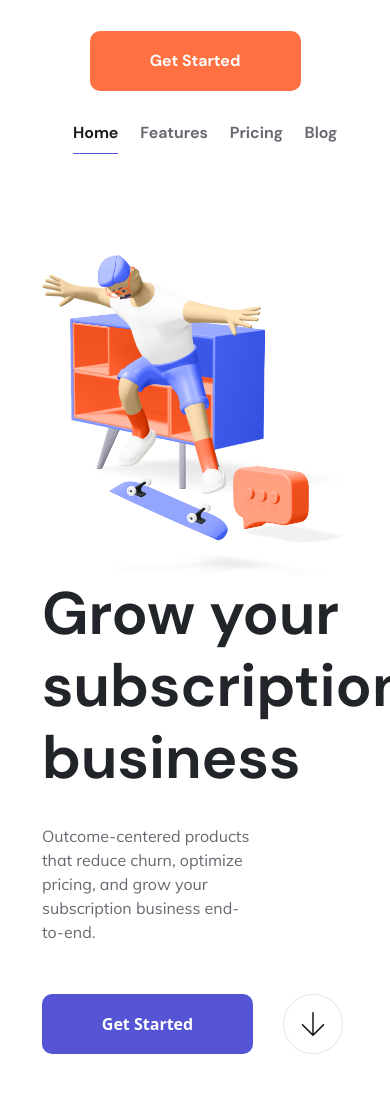
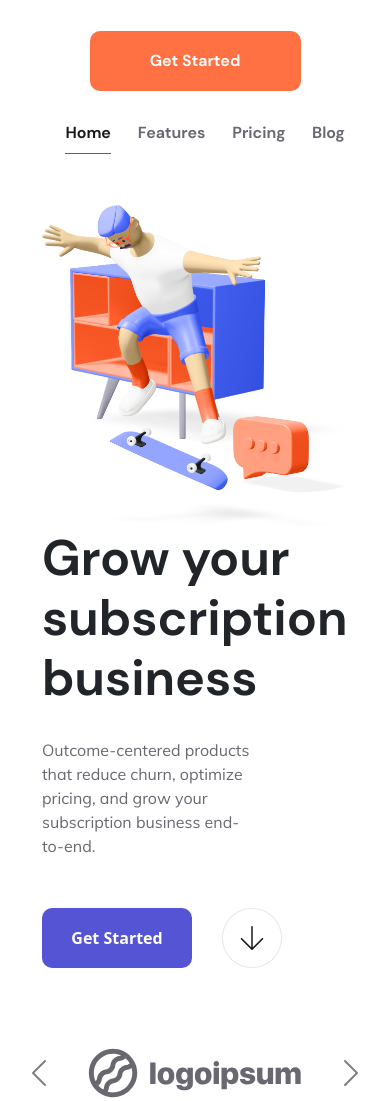
Before and after one commit to BudakovDmitry/forforce-test, a website built with webpack: page src/index.html in a window 390 px wide. Shown: the part 100-1201 px from the top of the page. Built offline with nearby package versions, Linux system fonts and the light colour scheme.

Commit message:
Update breakpoints

```diff
--- a/src/styles/_form.scss
+++ b/src/styles/_form.scss
@@ -1,7 +1,7 @@
 .form-section {
   margin-bottom: 100px;
   &__images__container {
-    @media screen and (max-width: 992px) {
+    @include media-breakpoint-down(lg) {
       margin-bottom: 100px;
       display: flex;
       justify-content: space-around;
@@ -17,7 +17,7 @@
     min-height: 440px;
     background-color: $main-violet-color;
     border-radius: 16px;
-    @media screen and (max-width: 992px) {
+    @include media-breakpoint-down(lg) {
       margin: 0 auto;
     }
   }
--- a/src/styles/_header.scss
+++ b/src/styles/_header.scss
@@ -7,7 +7,7 @@
   &__logo {
     display: flex;
     align-items: center;
-    @media screen and (max-width: 768px) {
+    @include media-breakpoint-down(md) {
       display: block;
       text-align: center;
       padding: 20px 0;
@@ -17,7 +17,7 @@
   }
   &__button {
     background-color: $orange-color;
-    @media screen and (max-width: 768px) {
+    @include media-breakpoint-down(md) {
       margin: 0 auto;
       margin-bottom: 30px;
     }
@@ -37,10 +37,10 @@
     display: flex;
     justify-content: space-around;
     align-items: center;
-    @media screen and (max-width: 768px) {
+    @include media-breakpoint-down(md) {
       width: 100%;
     }
-    @media screen and (max-width: 375px) {
+    @include media-breakpoint-down(sm) {
       gap: 20px;
     }
   }
--- a/src/styles/_main.scss
+++ b/src/styles/_main.scss
@@ -1,21 +1,18 @@
 .main {
   padding: 30px;
   margin: 100px 0;
-  @media screen and (max-width: 992px) {
+  @include media-breakpoint-down(lg) {
     margin: 50px 0;
   }
-  @media screen and (max-width: 375px) {
+  @include media-breakpoint-down(sm) {
     margin: 0;
   }
   &__title {
     font-family: 'DM Sans', serif;
     font-size: 80px;
     margin-bottom: 30px;
-    @media screen and (max-width: 576px) {
-      font-size: 60px;
-    }
-    @media screen and (max-width: 375px) {
-      font-size: 40px;
+    @include media-breakpoint-down(sm) {
+      font-size: 50px;
     }
   }
   &__description {
@@ -24,7 +21,7 @@
     font-size: 20px;
     margin-bottom: 50px;
     width: 70%;
-    @media screen and (max-width: 576px) {
+    @include media-breakpoint-down(sm) {
       font-size: 16px;
     }
   }
@@ -32,7 +29,7 @@
     width: 211px;
     background-color: $main-violet-color;
     margin-right: 30px;
-    @media screen and (max-width: 375px) {
+    @include media-breakpoint-down(sm) {
       width: 150px;
     }
     &:hover {
--- a/src/styles/_slider.scss
+++ b/src/styles/_slider.scss
@@ -4,7 +4,7 @@
     width: 100%;
     display: flex;
     justify-content: space-around;
-    @media screen and (max-width: 768px) {
+    @include media-breakpoint-down(md) {
       display: none;
     }
   }
@@ -15,14 +15,14 @@
 
 .carousel {
   margin-top: 50px;
-  @media screen and (min-width: 769px) {
+  @include media-breakpoint-up(md) {
     display: none;
   }
   &__image {
     height: 80px;
     margin: 0 auto;
-    @media screen and (max-width: 375px) {
-      height: 40px;
+    @include media-breakpoint-down(sm) {
+      height: 50px;
     }
   }
   &__button {
```
